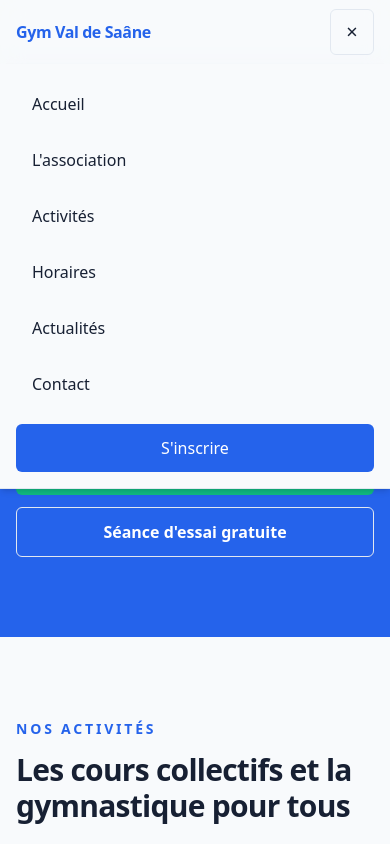
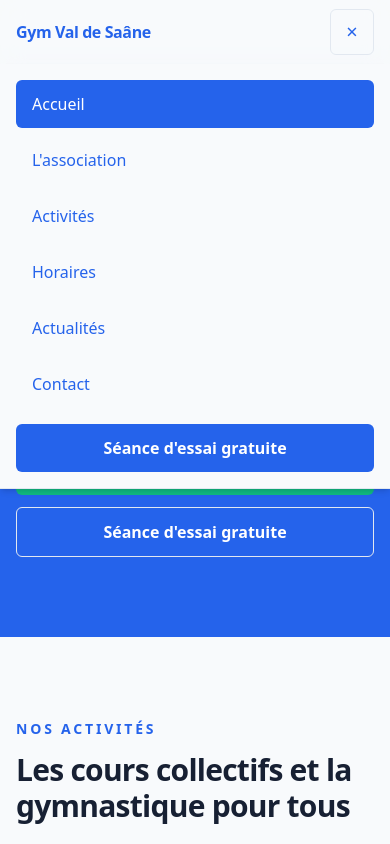
Before and after one commit to ThibautTobi/Gym-Association, a Next.js app: page / in a window 390 px wide. Both pictures are taken after a click on the button "Ouvrir le menu". Shown: the top 844 px of the page. Built offline with nearby package versions, Linux system fonts and the light colour scheme; no server answers.

Commit message:
feat ( MobileNav ) : add component mobile navigation

```diff
--- a/components/layout/MobileNav.tsx
+++ b/components/layout/MobileNav.tsx
@@ -1,38 +1,78 @@
 "use client";
 
 import Link from "next/link";
+import { usePathname } from "next/navigation";
 import { useState } from "react";
 
 /**
  * Navigation mobile.
  *
- * Ce composant est client car l'ouverture et la fermeture
- * du menu dépendent d'un état React.
+ * Ce composant est client car :
+ * - l'ouverture / fermeture du menu utilise un état React ;
+ * - usePathname() permet d'identifier la page actuellement active.
  */
 export default function MobileNav() {
   const [isOpen, setIsOpen] = useState(false);
+  const pathname = usePathname();
 
+  /**
+   * Ferme le menu après avoir sélectionné une page.
+   */
   const closeMenu = () => {
     setIsOpen(false);
   };
 
+  /**
+   * Détermine si un lien correspond à la page actuelle.
+   *
+   * La page d'accueil nécessite un traitement particulier afin
+   * d'éviter que "/" soit considéré comme actif sur toutes les pages.
+   */
+  const isActive = (href: string) => {
+    if (href === "/") {
+      return pathname === "/";
+    }
+
+    return pathname === href || pathname.startsWith(`${href}/`);
+  };
+
+  /**
+   * Classes communes aux liens de navigation.
+   *
+   * États :
+   * - Normal : texte primary
+   * - Hover : texte accent
+   * - Active : fond primary + texte blanc
+   * - Focus clavier : fond primary + texte blanc
+   */
+  const getNavigationLinkClasses = (href: string) => {
+    const active = isActive(href);
+
+    return [
+      "rounded-md px-4 py-3 font-medium transition-colors",
+      active ? "bg-primary text-white" : "text-primary hover:text-accent",
+      "focus-visible:bg-primary focus-visible:text-white",
+      "focus-visible:outline-none focus-visible:ring-2 focus-visible:ring-ring",
+    ].join(" ");
+  };
+
   return (
     <div className="md:hidden">
-      {/* Bouton d'ouverture / fermeture */}
+      {/* Bouton d'ouverture / fermeture du menu */}
       <button
         type="button"
         onClick={() => setIsOpen((currentState) => !currentState)}
         aria-expanded={isOpen}
         aria-controls="mobile-navigation"
         aria-label={isOpen ? "Fermer le menu" : "Ouvrir le menu"}
-        className="inline-flex min-h-11 min-w-11 items-center justify-center rounded-md border p-2 focus-visible:outline-none focus-visible:ring-2 focus-visible:ring-ring"
+        className="inline-flex min-h-11 min-w-11 items-center justify-center rounded-md border p-2 text-primary transition-colors hover:text-accent focus-visible:bg-primary focus-visible:text-white focus-visible:outline-none focus-visible:ring-2 focus-visible:ring-ring"
       >
         <span aria-hidden="true" className="text-xl">
           {isOpen ? "×" : "☰"}
         </span>
       </button>
 
-      {/* Menu */}
+      {/* Navigation mobile */}
       {isOpen && (
         <nav
           id="mobile-navigation"
@@ -40,60 +80,82 @@ export default function MobileNav() {
           className="absolute left-0 right-0 top-16 z-50 border-b bg-background p-4 shadow-md"
         >
           <div className="mx-auto flex max-w-7xl flex-col gap-2">
+            {/* Accueil */}
             <Link
               href="/"
               onClick={closeMenu}
-              className="rounded-md px-4 py-3 font-medium hover:bg-muted"
+              aria-current={isActive("/") ? "page" : undefined}
+              className={getNavigationLinkClasses("/")}
             >
               Accueil
             </Link>
 
+            {/* Association */}
             <Link
               href="/association"
               onClick={closeMenu}
-              className="rounded-md px-4 py-3 font-medium hover:bg-muted"
+              aria-current={isActive("/association") ? "page" : undefined}
+              className={getNavigationLinkClasses("/association")}
             >
               L&apos;association
             </Link>
 
+            {/* Activités */}
             <Link
               href="/activites"
               onClick={closeMenu}
-              className="rounded-md px-4 py-3 font-medium hover:bg-muted"
+              aria-current={isActive("/activites") ? "page" : undefined}
+              className={getNavigationLinkClasses("/activites")}
             >
               Activités
             </Link>
 
+            {/* Horaires */}
             <Link
               href="/horaires"
               onClick={closeMenu}
-              className="rounded-md px-4 py-3 font-medium hover:bg-muted"
+              aria-current={isActive("/horaires") ? "page" : undefined}
+              className={getNavigationLinkClasses("/horaires")}
             >
               Horaires
             </Link>
 
+            {/* Actualités */}
             <Link
               href="/actualites"
               onClick={closeMenu}
-              className="rounded-md px-4 py-3 font-medium hover:bg-muted"
+              aria-current={isActive("/actualites") ? "page" : undefined}
+              className={getNavigationLinkClasses("/actualites")}
             >
               Actualités
             </Link>
 
+            {/* Contact */}
             <Link
               href="/contact"
               onClick={closeMenu}
-              className="rounded-md px-4 py-3 font-medium hover:bg-muted"
+              aria-current={isActive("/contact") ? "page" : undefined}
+              className={getNavigationLinkClasses("/contact")}
             >
               Contact
             </Link>
 
+            {/* CTA : séance d'essai */}
             <Link
               href="/inscription"
               onClick={closeMenu}
-              className="mt-2 rounded-md bg-primary px-4 py-3 text-center font-medium text-primary-foreground"
+              aria-current={isActive("/inscription") ? "page" : undefined}
+              className={[
+                "mt-2 inline-flex min-h-11 items-center justify-center rounded-md",
+                "px-4 py-3 text-center font-semibold transition-colors",
+                isActive("/inscription")
+                  ? "bg-primary text-white"
+                  : "bg-primary text-primary-foreground hover:bg-primary/90",
+                "focus-visible:bg-primary focus-visible:text-white",
+                "focus-visible:outline-none focus-visible:ring-2 focus-visible:ring-ring",
+              ].join(" ")}
             >
-              S&apos;inscrire
+              Séance d&apos;essai gratuite
             </Link>
           </div>
         </nav>
```
